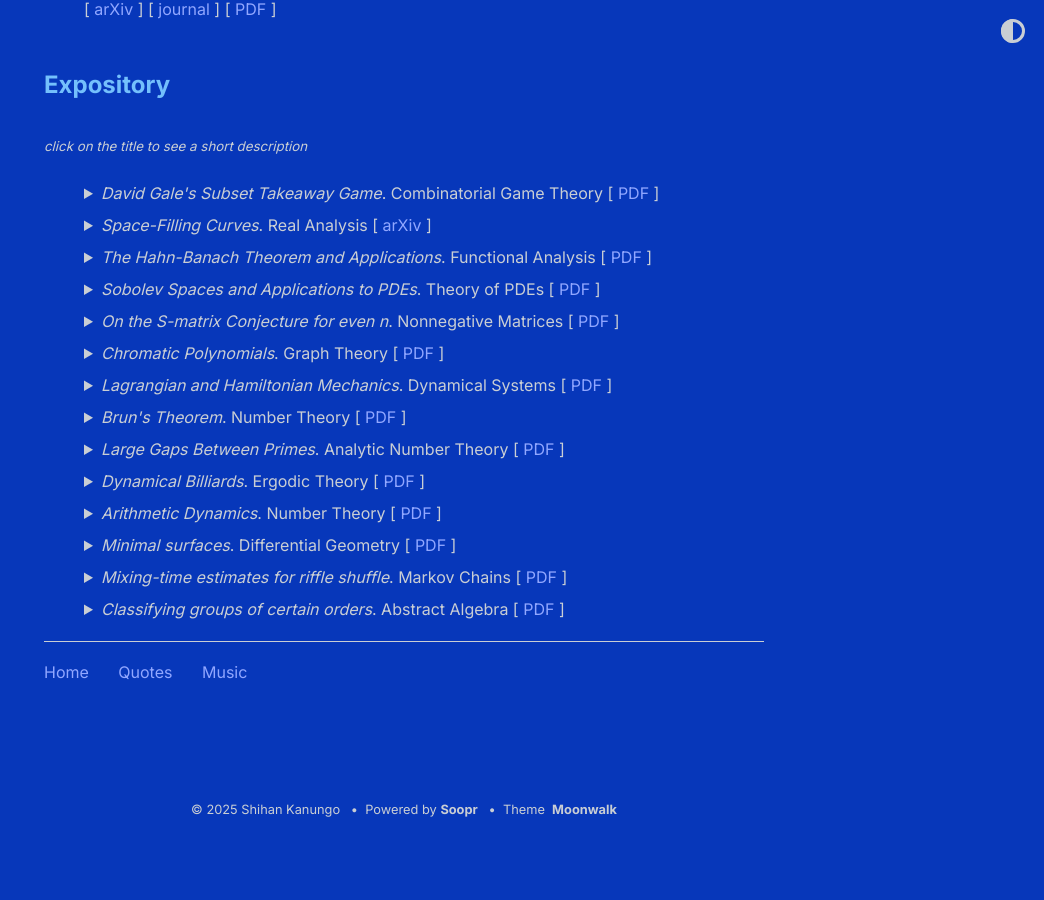
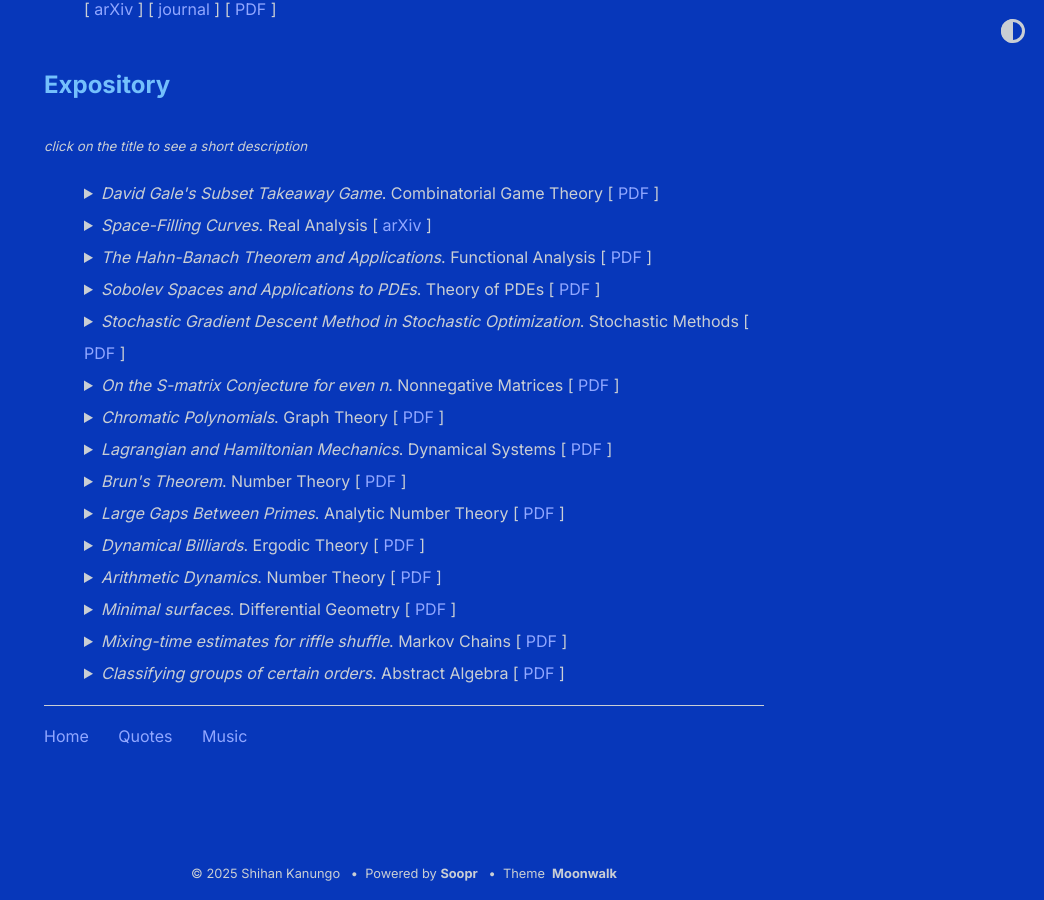
Before and after one commit to shihankanungo/shihankanungo.github.io, a Jekyll site: the page built from papers.md, in a window 1280 px wide and 900 px high, scrolled down 953 px. Shown: the whole window, without its empty margins (236-1280 px from the left). Built offline with Jekyll 4.4.1, drawn with Linux system fonts in a browser that asks for light colours; before the commit the page ends 1789 px from its top, so only the background shows below that.

Commit message:
Update papers.md

```diff
--- a/papers.md
+++ b/papers.md
@@ -56,6 +56,11 @@ title: Papers
 <details>
   <summary><i>Sobolev Spaces and Applications to PDEs</i>. Theory of PDEs [ <a href="sobolev.pdf">PDF</a> ] </summary>
   <small>We provide an introduction to Sobolev spaces, a foundational concept in modern analysis and the theory of partial differential equations (PDEs). These spaces are useful for studying, among other things, the well-posedness of partial differential equations and their approximation using finite elements. We begin with a historical overview, tracing the development of weak derivatives and the shift from classical to variational formulations of PDEs. After establishing the basic definitions and presenting key examples, we survey central theorems such as the Sobolev Embedding Theorem and Rellich's Theorem, emphasizing their significance in ensuring existence, uniqueness, and regularity of solutions. Finally, we discuss a classic application to PDEs, the Elliptic Regularity Theorem. We aim to provide a self-contained and accessible introduction for students with a background in real analysis and the theory of PDEs.<br></small><br>
+</details>
+
+<details>
+  <summary><i>Stochastic Gradient Descent Method in Stochastic Optimization</i>. Stochastic Methods [ <a href="sgd.pdf">PDF</a> ] </summary>
+  <small>Stochastic Gradient Descent (SGD) is a cornerstone algorithm in modern optimization, especially prevalent in large-scale machine learning. This paper introduces the theoretical foundation of SGD, contrasts it with deterministic gradient descent, and explores its convergence properties, practical implementation considerations, and typical applications in applied mathematics and data science. We also give some basic numerical simulations which showcase the strengths of different variants of SGD.<br></small><br>
 </details>
 
 <details>
```
